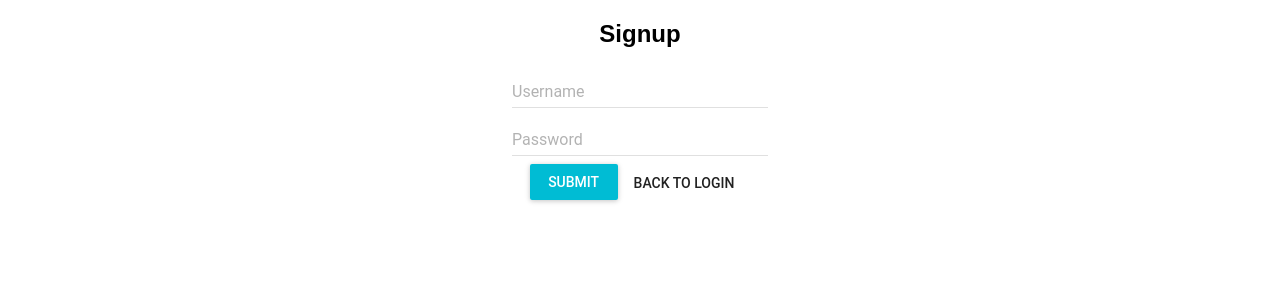
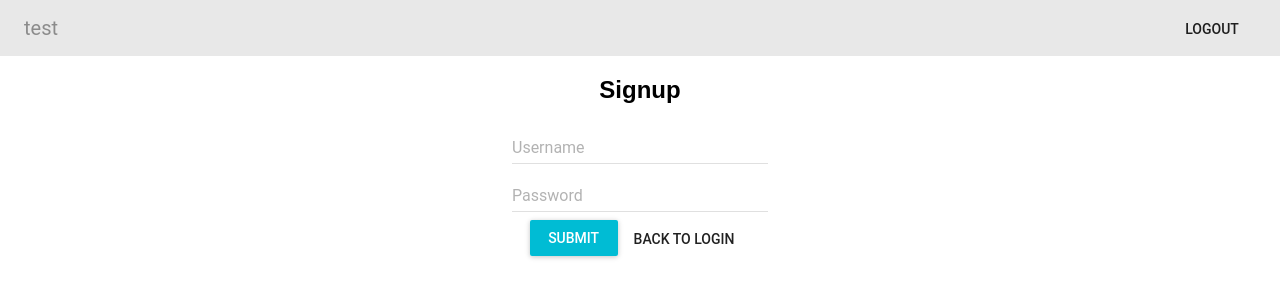
Before and after one commit to buckethead1986/magnets-copy, a React (Create React App) app: page /signup in a window 1280 px wide. Shown: the top 300 px of the page. Built offline with nearby package versions, Linux system fonts and the light colour scheme.

Commit message:
Simple Navbar Component added

```diff
--- a/package.json
+++ b/package.json
@@ -4,6 +4,7 @@
   "private": true,
   "dependencies": {
     "react": "^16.2.0",
+    "react-dnd": "^2.5.4",
     "react-dom": "^16.2.0",
     "react-router-dom": "^4.2.2",
     "react-scripts": "1.0.17"
--- a/src/App.js
+++ b/src/App.js
@@ -4,12 +4,9 @@ import "./App.css";
 import Main from "./components/Main";
 import Signup from "./components/signup/Signup";
 import Login from "./components/login/Login";
+import Navbar from "./components/navbar/Navbar";
 
 const url = "http://localhost:3001/api/v1";
-const headers = {
-  Accept: "application/json",
-  "Content-Type": "application/json"
-};
 
 class App extends Component {
   state = {
@@ -69,7 +66,7 @@ class App extends Component {
           {
             currUser: json
           },
-          () => console.log(json, this.state.currUser)
+          () => console.log(this.state.currUser)
         )
       );
   };
@@ -77,6 +74,12 @@ class App extends Component {
   render() {
     return (
       <div className="App">
+        {this.props.location.pathname !== "/login" &&
+        this.props.location.pathname !== "./signup" ? (
+          <Navbar logout={this.logout} />
+        ) : (
+          ""
+        )}
         <Route
           exact
           path="/signup"
@@ -84,7 +87,6 @@ class App extends Component {
             <Signup
               url={url}
               fetchUsers={this.fetchUserInformation}
-              headers={headers}
               login={this.login}
               {...props}
             />
@@ -97,7 +99,6 @@ class App extends Component {
             <Login
               url={url}
               fetchUsers={this.fetchUserInformation}
-              headers={headers}
               signup={this.signup}
               {...props}
             />
--- a/src/components/login/Login.js
+++ b/src/components/login/Login.js
@@ -4,7 +4,8 @@ import { RaisedButton, FlatButton, TextField } from "material-ui";
 class Login extends React.Component {
   state = {
     username: "",
-    password: ""
+    password: "",
+    loginError: false
   };
 
   handleChange = e => {
@@ -14,10 +15,14 @@ class Login extends React.Component {
   };
 
   handleLogin = () => {
+    const headers = {
+      Accept: "application/json",
+      "Content-Type": "application/json"
+    };
     const body = this.state;
     fetch(`${this.props.url}/auth`, {
       method: "POST",
-      headers: this.props.headers,
+      headers: headers,
       body: JSON.stringify(body)
     })
       .then(res => res.json())
@@ -25,6 +30,10 @@ class Login extends React.Component {
         if (!json.error) {
           localStorage.setItem("token", json.jwt);
           this.props.history.push("/");
+        } else {
+          this.setState({
+            loginError: true
+          });
         }
       })
       .then(() => this.props.fetchUsers());
@@ -34,11 +43,20 @@ class Login extends React.Component {
     return (
       <div>
         <h2>Login</h2>
-        <TextField
-          onChange={this.handleChange}
-          name="username"
-          hintText="Username"
-        />
+        {this.state.loginError === true ? (
+          <TextField
+            onChange={this.handleChange}
+            name="username"
+            hintText="Username"
+            errorText="Username or Password incorrect"
+          />
+        ) : (
+          <TextField
+            onChange={this.handleChange}
+            name="username"
+            hintText="Username"
+          />
+        )}
         <br />
         <TextField
           onChange={this.handleChange}
--- /dev/null
+++ b/src/components/navbar/Navbar.js
@@ -0,0 +1,22 @@
+import React from "react";
+import {
+  Toolbar,
+  ToolbarGroup,
+  ToolbarSeparator,
+  ToolbarTitle,
+  FlatButton
+} from "material-ui";
+
+const Navbar = props => {
+  return (
+    <Toolbar>
+      <ToolbarGroup>
+        <ToolbarTitle text="test" />
+      </ToolbarGroup>
+      <ToolbarGroup lastChild={true}>
+        <FlatButton label="logout" onClick={props.logout} />
+      </ToolbarGroup>
+    </Toolbar>
+  );
+};
+export default Navbar;
--- a/src/components/signup/Signup.js
+++ b/src/components/signup/Signup.js
@@ -4,7 +4,8 @@ import { RaisedButton, FlatButton, TextField } from "material-ui";
 class Signup extends React.Component {
   state = {
     username: "",
-    password: ""
+    password: "",
+    signupError: false
   };
 
   handleChange = e => {
@@ -14,21 +15,29 @@ class Signup extends React.Component {
   };
 
   handleSubmit = () => {
+    const headers = {
+      Accept: "application/json",
+      "Content-Type": "application/json"
+    };
     const body = this.state;
     fetch(`${this.props.url}/users`, {
       method: "POST",
-      headers: this.props.headers,
+      headers: headers,
       body: JSON.stringify(body)
     })
       .then(res => res.json())
       .then(json => {
-        if (!json.error) {
+        if (json.id !== null) {
           localStorage.setItem("token", json.jwt);
           this.props.history.push("/");
+        } else {
+          this.setState({
+            signupError: true
+          });
         }
       })
-      // .then(this.handleSubmitted);
-      .then(this.props.fetchUsers);
+      .then(this.props.fetchUsers());
+    // console.log(json);
   };
 
   // handleSubmitted = () => {
@@ -52,11 +61,20 @@ class Signup extends React.Component {
     return (
       <div>
         <h2>Signup</h2>
-        <TextField
-          onChange={this.handleChange}
-          name="username"
-          hintText="Username"
-        />
+        {this.state.signupError ? (
+          <TextField
+            onChange={this.handleChange}
+            name="username"
+            hintText="Username"
+            errorText="Username already taken!"
+          />
+        ) : (
+          <TextField
+            onChange={this.handleChange}
+            name="username"
+            hintText="Username"
+          />
+        )}
         <br />
         <TextField
           onChange={this.handleChange}
```
